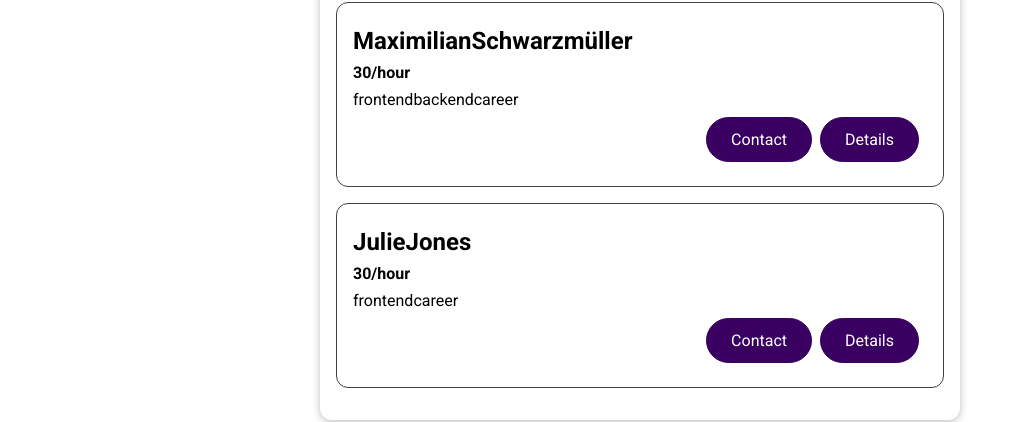
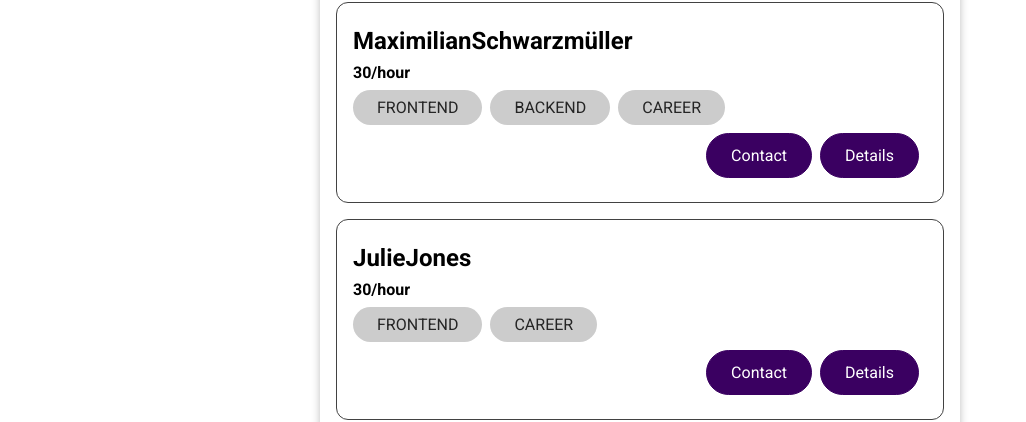
Before and after one commit to Nebucatnetzer/find_coach, a Vue app: page /coaches in a window 1280 px wide. Shown: the part 126-548 px from the top of the page, without its empty margins (0-1026 px from the left). Built offline with nearby package versions, Linux system fonts and the light colour scheme.

Commit message:
use BaseBadge in CoachItem

```diff
--- a/src/components/coaches/CoachItem.vue
+++ b/src/components/coaches/CoachItem.vue
@@ -3,7 +3,7 @@
     <h3>{{ fullName }}</h3>
     <h4>{{ rate }}/hour</h4>
     <div>
-      <span v-for="area in areas" :key="area">{{ area }}</span>
+      <base-badge v-for="area in areas" :key="area" :title="area"></base-badge>
     </div>
     <div class="actions">
       <base-button link :to="coachContactLink">Contact</base-button>
```
